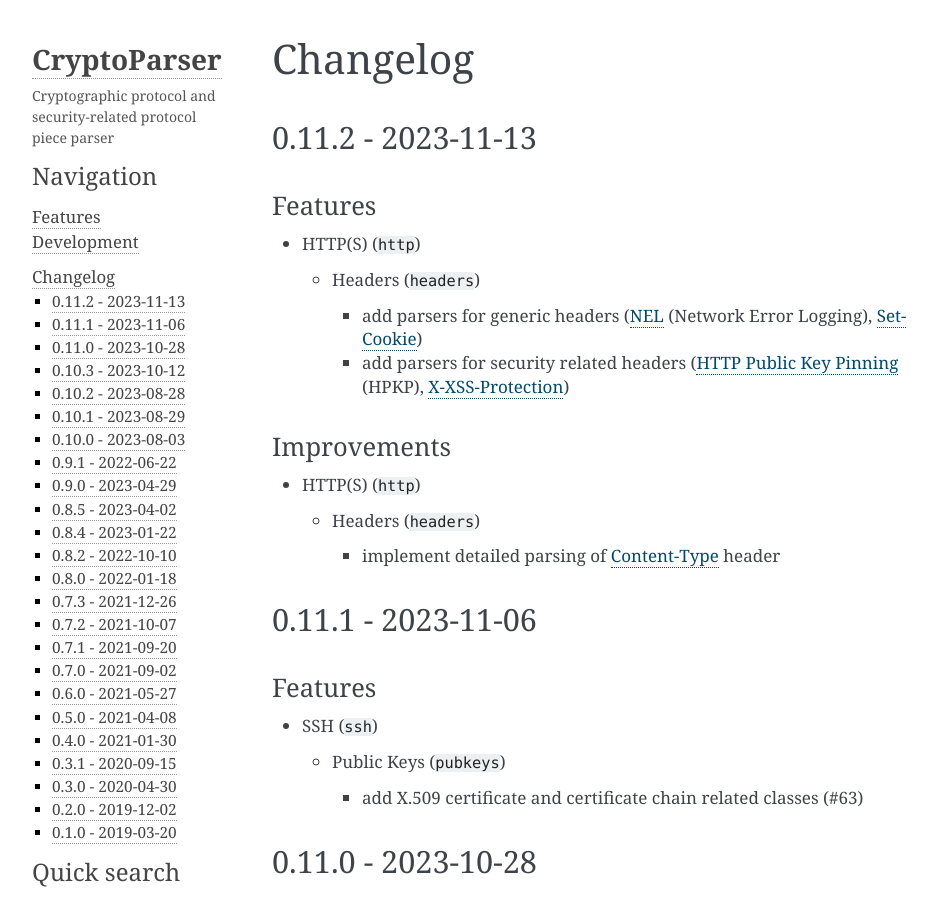
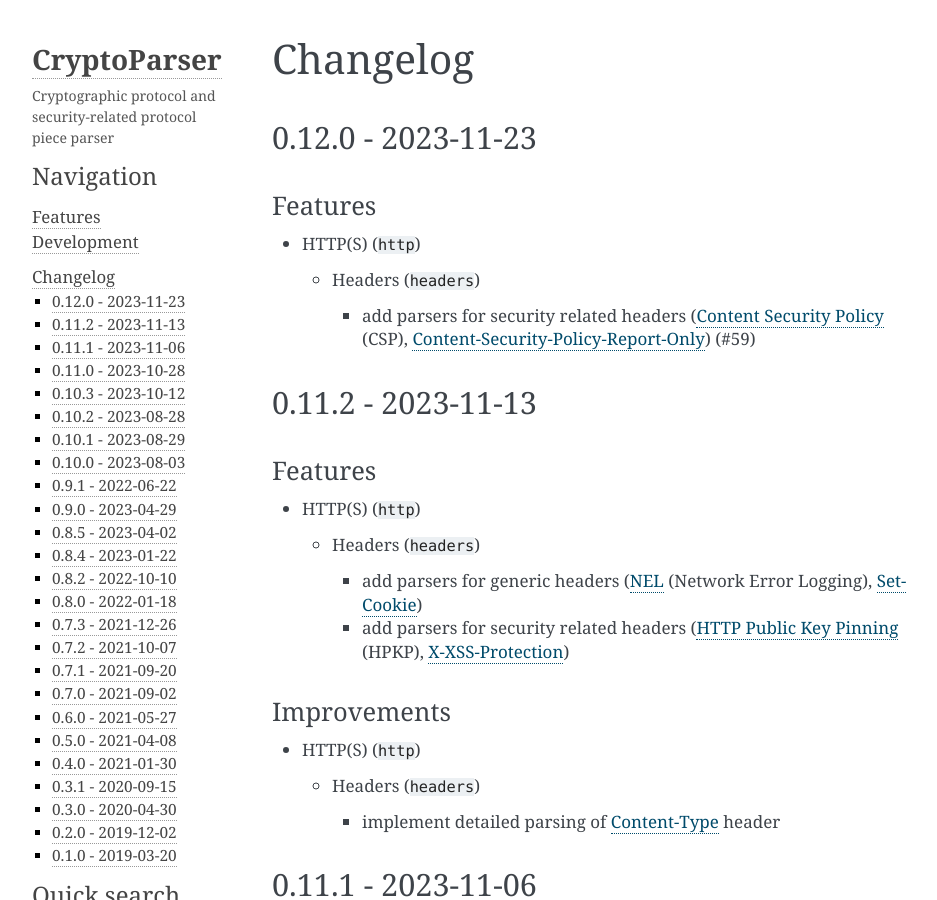
Before and after one commit to c0r0n3r/cryptoparser, a Sphinx documentation site: the page built from docs/changelog.rst, in a window 1280 px wide and 900 px high. Shown: the whole window, without its empty margins (148-1085 px from the left). Built offline with Sphinx 7.4.7, drawn with Linux system fonts in a browser that asks for light colours.

Commit message:
chore(release): Bump version number to 0.12.0 and update changelog

```diff
--- a/CHANGELOG.rst
+++ b/CHANGELOG.rst
@@ -1,6 +1,23 @@
 =========
 Changelog
 =========
+
+-------------------
+0.12.0 - 2023-11-23
+-------------------
+
+Features
+========
+
+-  HTTP(S) (``http``)
+
+   -  Headers (``headers``)
+
+      -  add parsers for security related headers
+         (`Content Security Policy <https://developer.mozilla.org/en-US/docs/Web/HTTP/CSP>`__ (CSP),
+         `Content-Security-Policy-Report-Only <https://developer.mozilla.org/en-US/docs/Web/HTTP/Headers/Content-Security-Policy-Report-Only>`__)
+         (#59)
+
 
 -------------------
 0.11.2 - 2023-11-13
--- a/docs/features.rst
+++ b/docs/features.rst
@@ -50,7 +50,9 @@ Hypertext Transfer Protocol (HTTP)
    `Last-Modified <https://developer.mozilla.org/en-US/docs/Web/HTTP/Headers/Last-Modified>`__,
    `Pragma <https://developer.mozilla.org/en-US/docs/Web/HTTP/Headers/Pragma>`__)
 4. supports detailed parsing of security headers
-   (`Expect-CT <https://developer.mozilla.org/en-US/docs/Web/HTTP/Headers/Expect-CT>`__,
+   (`Content Security Policy <https://developer.mozilla.org/en-US/docs/Web/HTTP/CSP>`__ (CSP),
+   `Content-Security-Policy-Report-Only <https://developer.mozilla.org/en-US/docs/Web/HTTP/Headers/Content-Security-Policy-Report-Only>`__,
+   `Expect-CT <https://developer.mozilla.org/en-US/docs/Web/HTTP/Headers/Expect-CT>`__,
    `Expect-Staple <https://scotthelme.co.uk/designing-a-new-security-header-expect-staple>`__,
    `HTTP Public Key Pinning <https://en.wikipedia.org/wiki/HTTP_Public_Key_Pinning>`__ (HPKP),
    `Referrer-Policy <https://developer.mozilla.org/en-US/docs/Web/HTTP/Headers/Referrer-Policy>`__,
```
Also changed, not shown: 1 other file.
